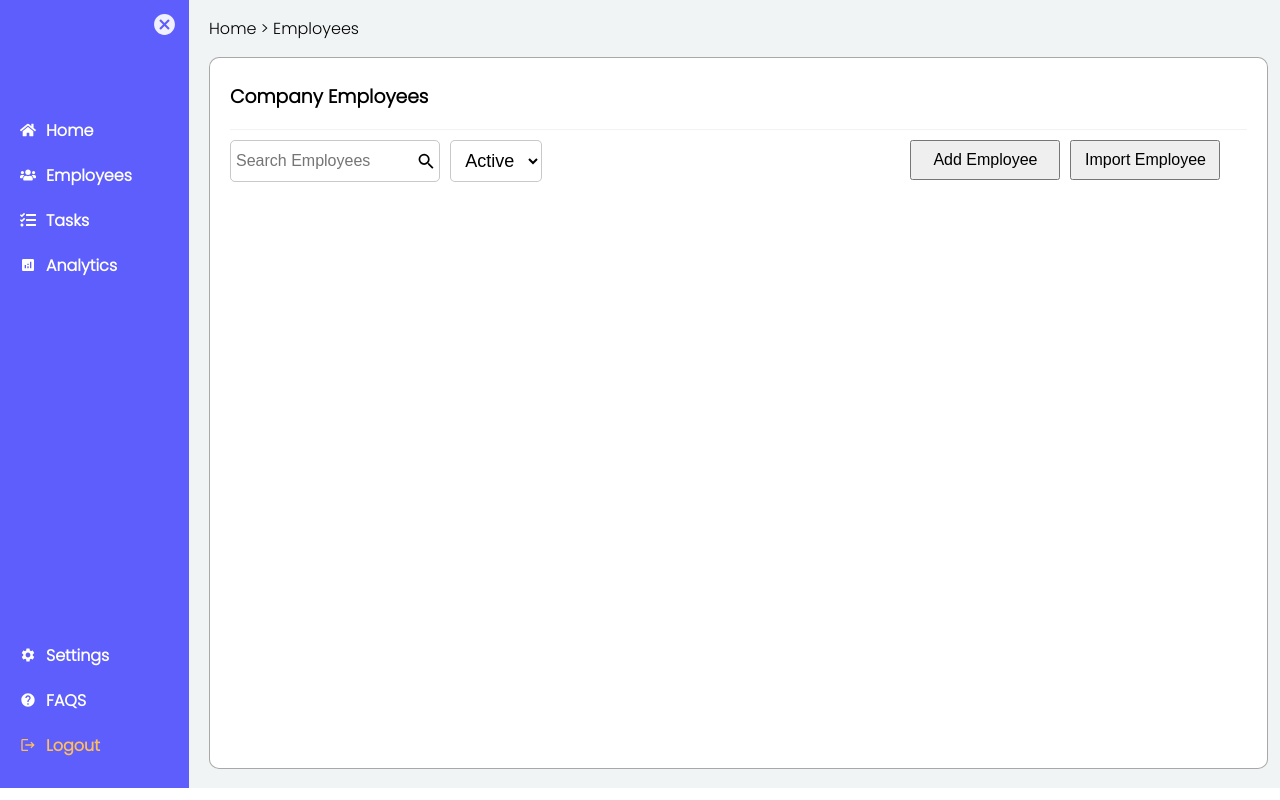
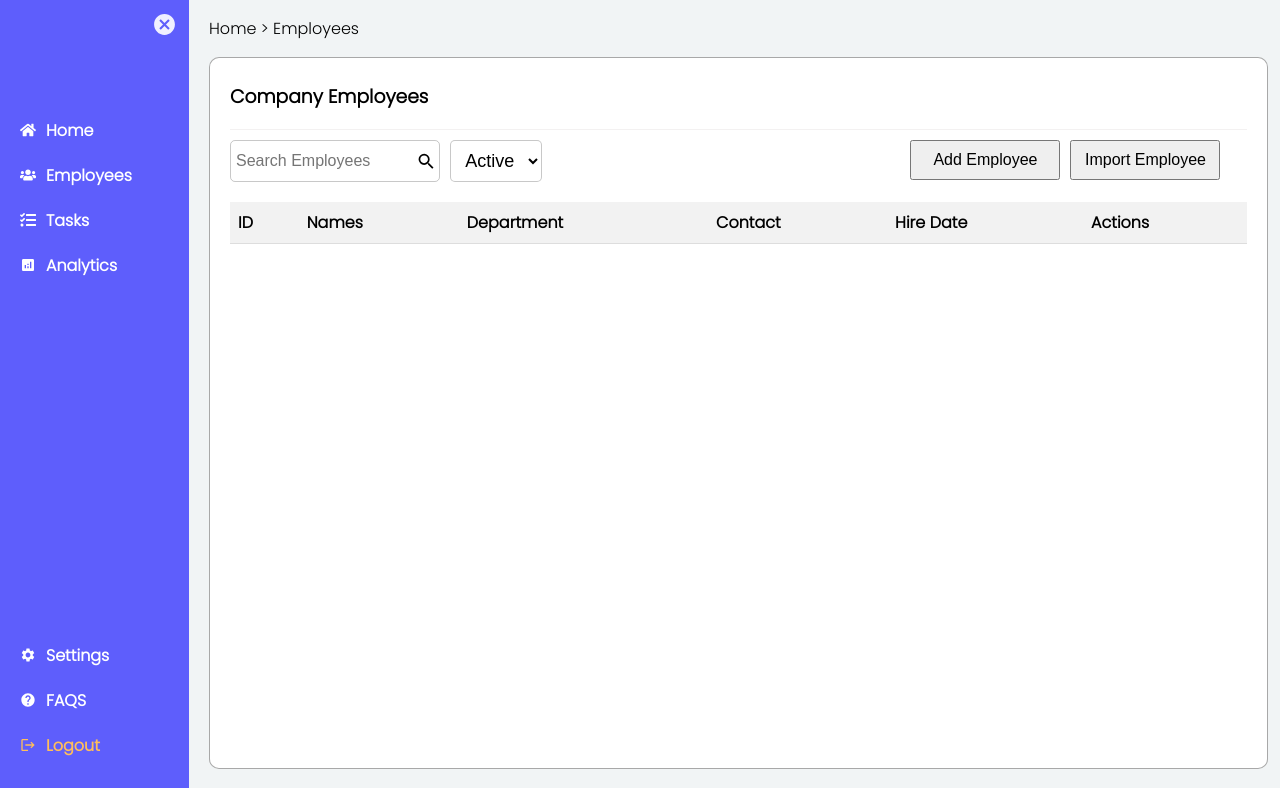
Before and after one commit to b-sandrine/employee-management-system, a React (Vite) app in the folder frontend/: page /dashboard/employees in a window 1280 px wide. Built offline with nearby package versions, Linux system fonts and the light colour scheme.

Commit message:
added table

```diff
--- a/frontend/src/assets/styles/employees.css
+++ b/frontend/src/assets/styles/employees.css
@@ -60,3 +60,28 @@
     font-size: 16px;
     font-weight: 500;
 }
+
+.employees .table {
+    margin-top: 20px;
+}
+
+.employees .table table {
+    width: 100%;
+    border-collapse: collapse;
+}
+
+.employees .table th,
+td {
+    padding: 8px;
+    text-align: left;
+    border-bottom: 1px solid #ddd;
+}
+
+.employees .table th {
+    background-color: #f2f2f2;
+    font-weight: bolder;
+}
+
+.employees .table tr:hover {
+    background-color: #f5f5f5;
+}
--- a/frontend/src/pages/employees.jsx
+++ b/frontend/src/pages/employees.jsx
@@ -24,6 +24,22 @@ const Employees = () => {
                         <button>Import Employee</button>
                     </div>
                 </div>
+                <div className="table">
+                    <table id="myTable">
+                        <thead>
+                            <tr>
+                                <th>ID</th>
+                                <th>Names</th>
+                                <th>Department</th>
+                                <th>Contact</th>
+                                <th>Hire Date</th>
+                                <th>Actions</th>
+                            </tr>
+                        </thead>
+                        <tbody>
+                        </tbody>
+                    </table>
+                </div>
             </div>
         </>
     )
```
